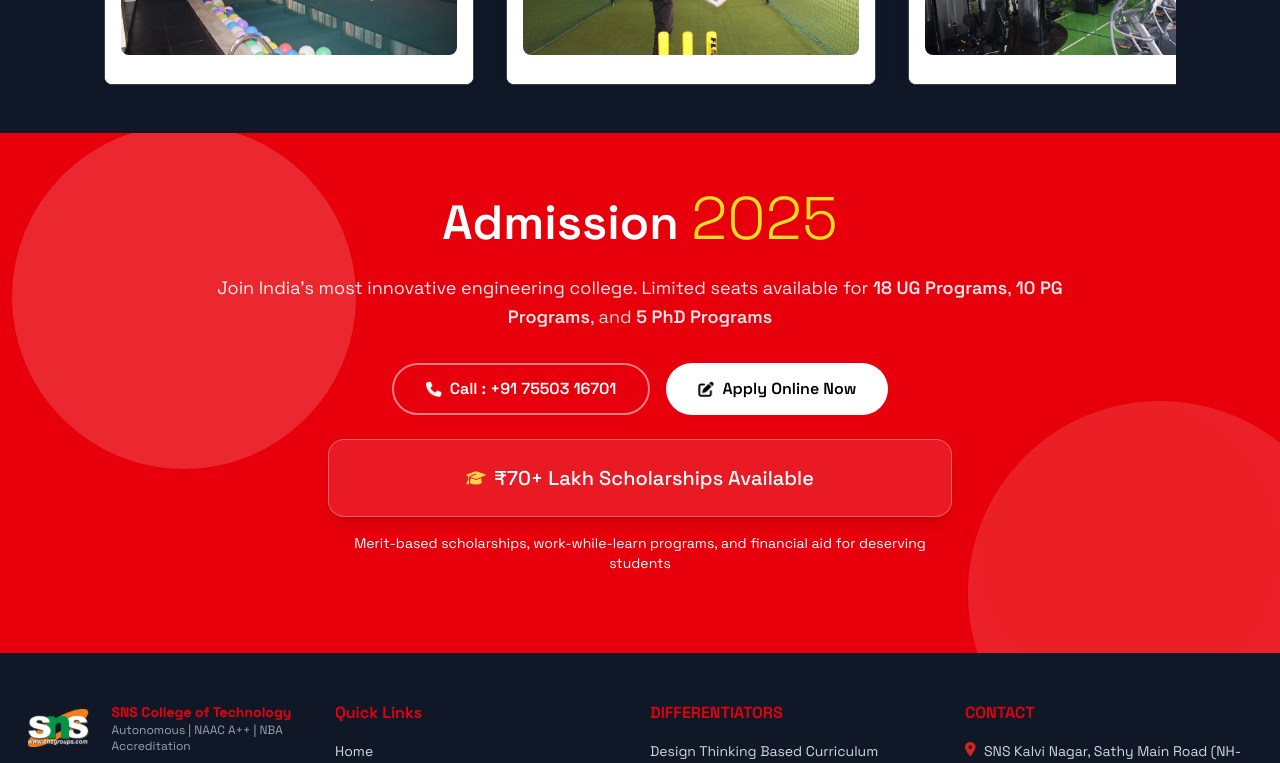
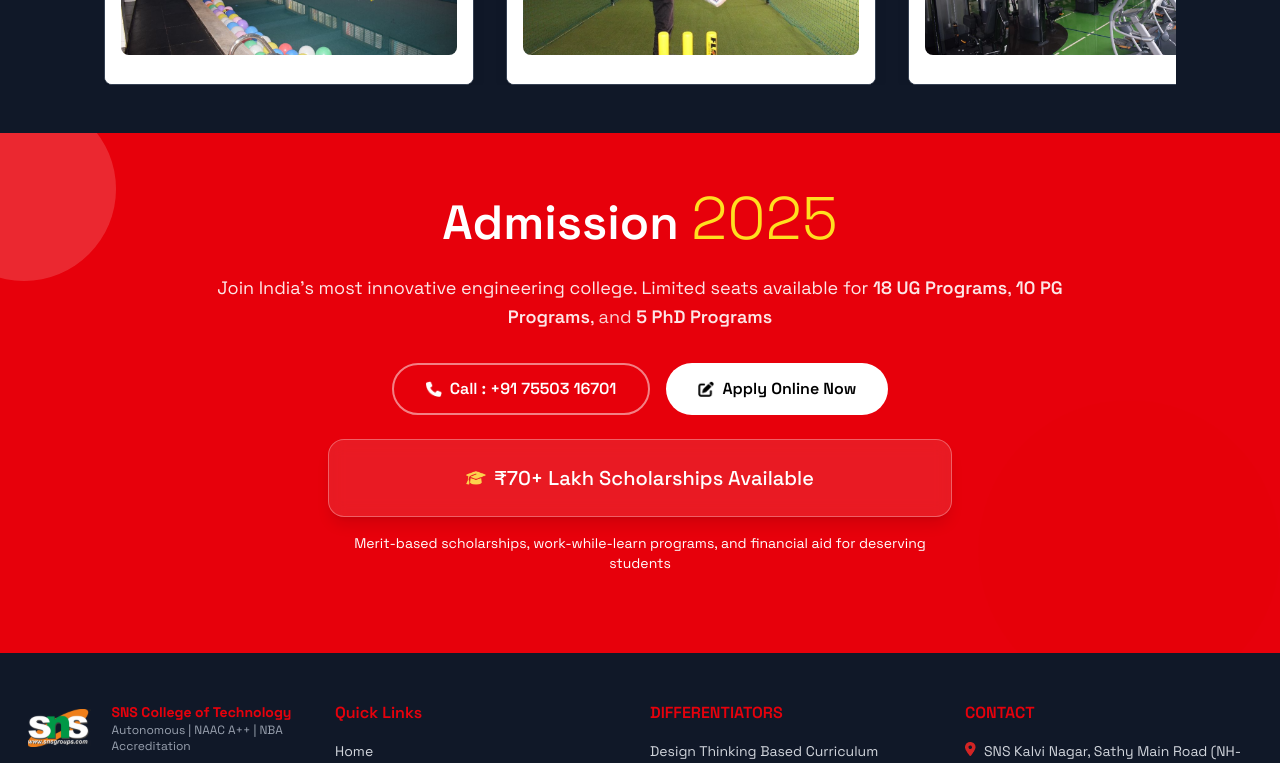
Before and after one commit to ProductFactory-01/agentic_bitrix, a React (Vite) app in the folder frontend/: page / in a window 1280 px wide. Shown: the part 7080-7843 px from the top of the page. Built offline with nearby package versions, Linux system fonts and the light colour scheme.

Commit message:
Enhance AdmissionSection with cursor tracking and dynamic bubble effect

```diff
--- a/frontend/src/Components/admission-section.jsx
+++ b/frontend/src/Components/admission-section.jsx
@@ -1,3 +1,4 @@
+import { useState, useEffect, useRef } from "react";
 import admission from "../assets/admission.jpg";
 import Call from "../assets/svg.png";
 import Write from "../assets/svg (1).png";
@@ -8,8 +9,34 @@
 };
 
 const AdmissionSection = () => {
+  // State to track cursor position
+  const [cursorPosition, setCursorPosition] = useState({ x: 0, y: 0 });
+  // Ref to access the section element
+  const sectionRef = useRef(null);
+
+  // Effect to handle mouse movement
+  useEffect(() => {
+    const handleMouseMove = (e) => {
+      if (sectionRef.current) {
+        const rect = sectionRef.current.getBoundingClientRect();
+        // Calculate cursor position relative to the section
+        const x = e.clientX - rect.left;
+        const y = e.clientY - rect.top;
+        setCursorPosition({ x, y });
+      }
+    };
+
+    // Add event listener for mouse movement
+    window.addEventListener("mousemove", handleMouseMove);
+
+    // Cleanup event listener on component unmount
+    return () => {
+      window.removeEventListener("mousemove", handleMouseMove);
+    };
+  }, []);
+
   return (
-    <section className="bg-red-600 py-14 px-6 relative overflow-hidden">
+    <section ref={sectionRef} className="bg-red-600 py-14 px-6 relative overflow-hidden">
       {/* Background Image Overlay */}
       <img
         src={admission}
@@ -18,9 +45,13 @@
         style={{ mixBlendMode: "multiply" }}
       />
 
-      {/* Background Decorative Elements */}
-      <div className="absolute top-30 left-35 w-86 h-86 bg-red-200 rounded-full opacity-20 -translate-x-32 -translate-y-32"></div>
-      <div className="absolute bottom-15 right-30 w-96 h-96 bg-red-300 rounded-full opacity-20 translate-x-48 translate-y-48"></div>
+      {/* Background Decorative Bubble Following Cursor */}
+      <div
+        className="absolute w-46 h-46 bg-red-200 rounded-full opacity-20 transition-transform duration-300 ease-out"
+        style={{
+          transform: `translate(${cursorPosition.x - 92}px, ${cursorPosition.y - 92}px)`,
+        }}
+      ></div>
 
       <div className="max-w-4xl mx-auto text-center relative z-10">
         <h2 className="text-white text-5xl font-semibold mb-6">
@@ -37,12 +68,12 @@
 
         {/* CTA Buttons */}
         <div className="flex flex-col sm:flex-row gap-4 justify-center">
-          <button className="border-2 border-white/50 text-white px-8 py-3 rounded-full font-semibold hover:bg-white hover:text-red-500 transition-colors flex items-center justify-center">
+          <button className="border-2 border-white/50 text-white px-8 py-3 rounded-full font-semibold cursor-pointer transition-colors flex items-center justify-center">
             <img src={Call} alt="" className="w-4 h-4 mr-2" /> Call : +91 75503 16701
           </button>
           <button
             onClick={handleApplyNow}
-            className="bg-white text-black px-8 py-3 rounded-full font-semibold hover:bg-gray-100 transition-colors flex items-center justify-center cursor-pointer "
+            className="bg-white text-black px-8 py-3 rounded-full font-semibold hover:bg-gray-100 transition-colors flex items-center justify-center cursor-pointer"
           >
             <img src={Write} alt="" className="w-4 h-4 mr-2" />
             Apply Online Now
@@ -57,7 +88,7 @@
               ₹70+ Lakh Scholarships Available
             </h3>
           </div>
-          <p className="text-white text-sm ">
+          <p className="text-white text-sm">
             Merit-based scholarships, work-while-learn programs, and financial
             aid for deserving students
           </p>
```
